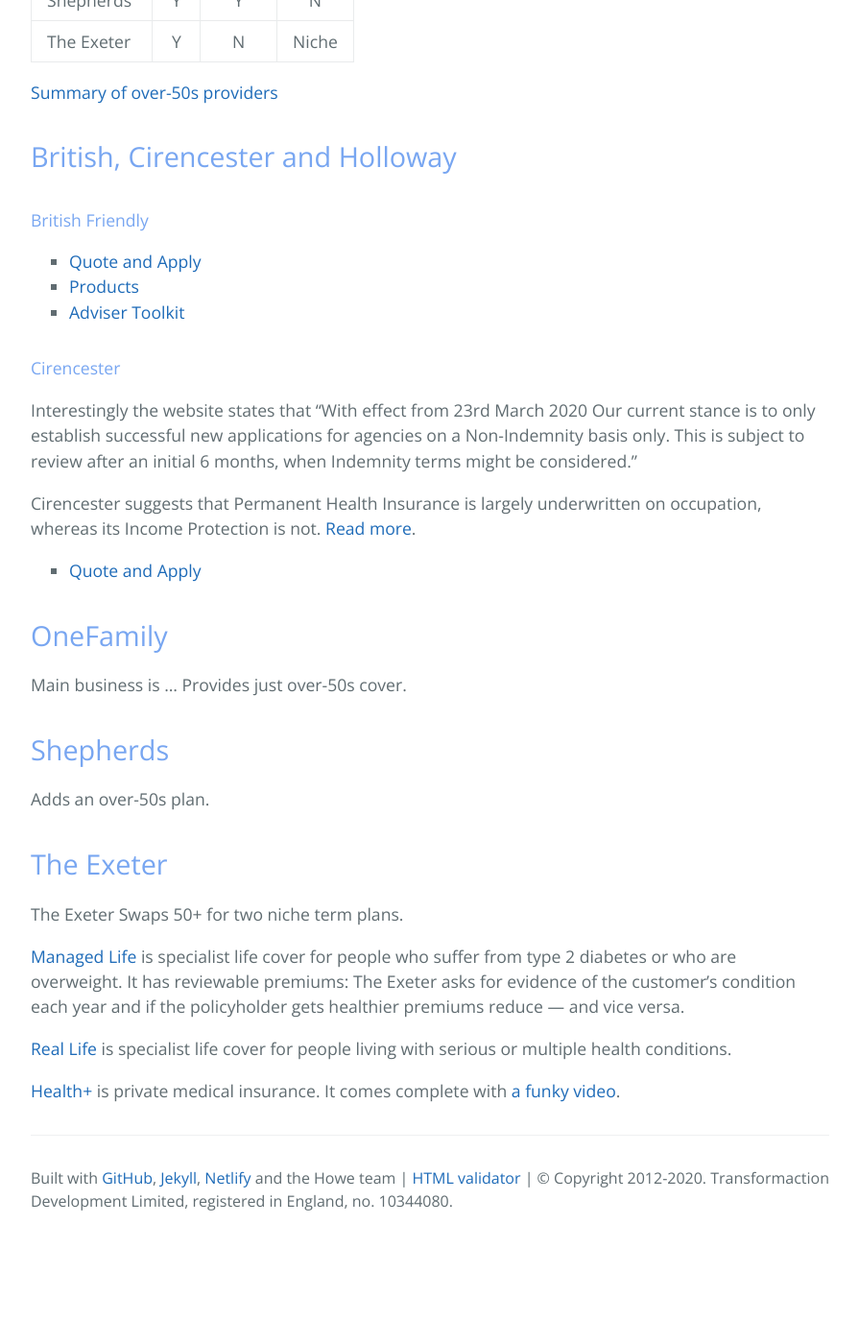
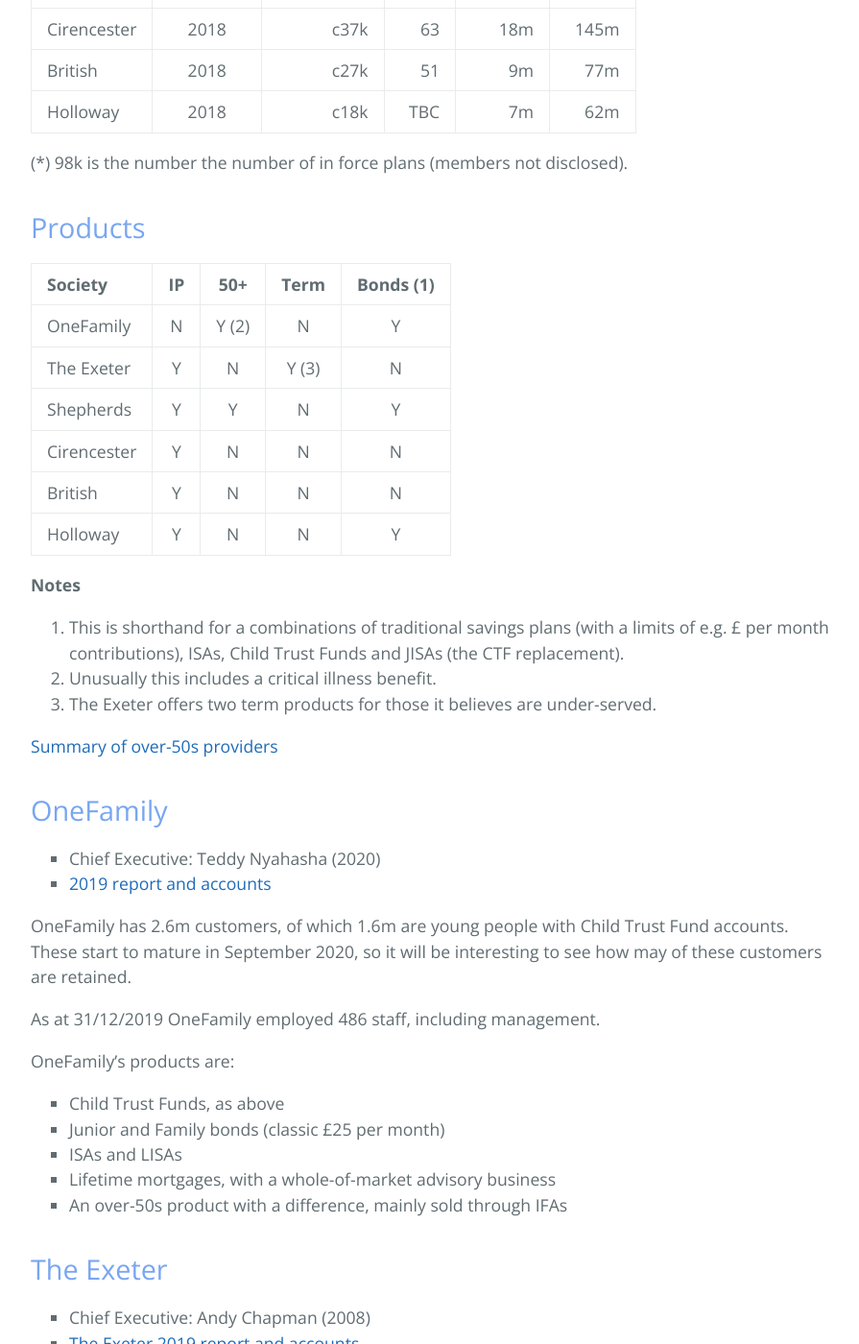
Before and after one commit to maverickactuary/1actuary, a Jekyll site: the page built from content/2marketplayers/friendly-societies.md, in a window 1280 px wide and 1400 px high, scrolled down 557 px. Shown: the whole window at 96% size, without its empty margins (192-1087 px from the left). Built offline with Jekyll 4.4.1, drawn with Linux system fonts in a browser that asks for light colours; before the commit the page ends 1852 px from its top, so only the background shows below that; some of the changed text lies outside the part shown.

Commit message:
Update friendy societies article

```diff
--- a/content/2marketplayers/friendly-societies.md
+++ b/content/2marketplayers/friendly-societies.md
@@ -8,47 +8,115 @@ title: Transformaction
 
 The top six Friendly Societies with adviser focus are fascinating. The following table summarizes their product offerings. Most offer Income Protection (IP), some offer over-50s cover (50+) and just one has branched into a niche term offering.
 
-| Society     | IP | 50+   | Term  |
-|:------------|:--:|:-----:|:-----:|
-| British     | Y  | N     | N     |
-| Cirencester | Y  | N     | N     |
-| Holloway    | Y  | N     | N     |
-| OneFamily   | N  | Niche | N     |
-| Shepherds   | Y  | Y     | N     |
-| The Exeter  | Y  | N     | Niche |
+## Headline numbers
+
+| Society     | Accounts | Customers | Staff | Income | Assets |
+|:------------|:--------:|----------:| ----: | -----: | -----: |
+| OneFamily   | 2019     | c2.6m     |   486 |   112m |   7.5b |
+| The Exeter  | 2019     | c98k      |   145 |    68m |   245m |
+| Shepherds   | 2018     | c98k (*)  |    59 |    19m |   114m |
+| Cirencester | 2018     | c37k      |    63 |    18m |   145m |
+| British     | 2018     | c27k      |    51 |     9m |    77m |
+| Holloway    | 2018     | c18k      |   TBC |     7m |    62m |
+
+(*) 98k is the number the number of in force plans (members not disclosed).
+
+## Products
+
+| Society     | IP | 50+   | Term  | Bonds (1) |
+|:------------|:--:|:-----:|:-----:|:---------:|
+| OneFamily   | N  | Y (2) | N     | Y         |
+| The Exeter  | Y  | N     | Y (3) | N         |
+| Shepherds   | Y  | Y     | N     | Y         |
+| Cirencester | Y  | N     | N     | N         |
+| British     | Y  | N     | N     | N         |
+| Holloway    | Y  | N     | N     | Y         |
+
+**Notes**
+
+1. This is shorthand for a combinations of traditional savings plans (with a limits of e.g. &pound; per month contributions), ISAs, Child Trust Funds and JISAs (the CTF replacement).
+1. Unusually this includes a critical illness benefit.
+1. The Exeter offers two term products for those it believes are under-served.
 
 [Summary of over-50s providers](https://www.over50choices.co.uk/funeral-planning/over-50-life-insurance)
 
-## British, Cirencester and Holloway
-
-#### British Friendly
-
-+ [Quote and Apply](https://advisers.britishfriendly.com/quote/)
-+ [Products](https://advisers.britishfriendly.com/our-products/)
-+ [Adviser Toolkit](https://advisers.britishfriendly.com/adviser-toolkit/)
-
-#### Cirencester
-
-Interestingly the website states that "With effect from 23rd March 2020 Our current stance is to only establish successful new applications for agencies on a Non-Indemnity basis only. This is subject to review after an initial 6 months, when Indemnity terms might be considered."
-
-Cirencester suggests that Permanent Health Insurance is largely underwritten on occupation, whereas its Income Protection is not. [Read more](https://www.cirencester-friendly.co.uk/difference-between-income-protection-and-phi).
-
-+ [Quote and Apply](https://ciqe.cirencester-friendly.co.uk/form/)
-
 ## OneFamily
 
-Main business is ... Provides just over-50s cover.
++ Chief Executive: Teddy Nyahasha (2020)
++ [2019 report and accounts](https://www.onefamily.com/assets/consumer/downloads/company-information/onefamily-annual-report-and-financial-statement-2019.pdf)
 
-## Shepherds
+OneFamily has 2.6m customers, of which 1.6m are young people with Child Trust Fund accounts. These start to mature in September 2020, so it will be interesting to see how may of these customers are retained.
 
-Adds an over-50s plan.
+As at 31/12/2019 OneFamily employed 486 staff, including management.
+
+OneFamily's products are:
+
++ Child Trust Funds, as above
++ Junior and Family bonds (classic &pound;25 per month)
++ ISAs and LISAs
++ Lifetime mortgages, with a whole-of-market advisory business
++ An over-50s product with a difference, mainly sold through IFAs
 
 ## The Exeter
 
-The Exeter Swaps 50+ for two niche term plans.
++ Chief Executive: Andy Chapman (2008)
++ [The Exeter 2019 report and accounts](https://annualreport.the-exeter.com/xmlpages/resources/TXP/the_exeter/downloads/The_Exeter_Annual_Report_2019.pdf)
+
+The Exeter has c98k customers and as at 31/12/2019 employed 145 staff, including management.
+
+The Exeter's products are:
+
+1. Income Protection
+1. Life insurance (Real Life and Managed Life)
+1. Private Medical Insurance (Health+)
+1. Health Cash Plans
+
+Unusually, The Exeter’s insurance businesses consists of both life and general insurance, respectively 1-2 and 3-4 above. Distribution is primarily through financial
+advisers and broker networks.
+
+The Exeter has actively developed its product range in recent years. A new version of the PMI plan (Health+) was launched in September 2018, while 2019 saw Real Life rolled out to the whole adviser market and a range of free medical advice and treatments service, including a HealthWise app..
 
 [Managed Life](https://www.the-exeter.com/customer/life-cover/managed-life/) is specialist life cover for people who suffer from type 2 diabetes or who are overweight. It has reviewable premiums: The Exeter asks for evidence of the customer's condition each year and if the policyholder gets healthier premiums reduce &mdash; and vice versa.
 
 [Real Life](https://www.the-exeter.com/customer/life-cover/real-life/) is specialist life cover for people living with serious or multiple health conditions.
 
 [Health+](https://www.the-exeter.com/customer/health-insurance/) is private medical insurance. It comes complete with [a funky video](https://player.vimeo.com/video/289470447?title=0&byline=0&portrait=0).
+
+Clearly this is a company going places, with a vision in 2019 to become the protection provider of choice for its customers and distribution partners through the development of quality products, efficient processing and rapid claims payment. It also seeks M&amp;A opportunities, so the sector may see consolidation.
+
+## Shepherds  Friendly Society
+
++ Chief Executive: Ann-Marie O’Dea (2015)
++ [Shepherds Friendly Society 2018 report and accounts](https://shepherdsfriendly.blob.core.windows.net/pdf-media/reports-and-accounts-2018.pdf)
+
+Established in 1826, Shepherds offers the following products:
+
++ Junior and adult bonds and ISAs
++ Income Protection
++ Over-50s life cover
+
+## Cirencester Friendly Society
+
++ Chief Executive: Paul Hudson (1997)
++ [Cirencester Friendly 2018 report and accounts](https://www.cirencester-friendly.co.uk/annual_reports_and_accounts)
+
+Founded in 1890, [Cirencester has a long history](https://www.cirencester-friendly.co.uk/our-history). The Society now sell several Holloway and non-Holloway Income Protection products, although it has avoided short term Income Protection (STIP) variants.
+
+## British Friendly Society
+
++ Chief Executive: Gordon Hull  (2019)
++ [British Friendly 2018 report and accounts](https://bfs-assets.s3.amazonaws.com/media/filer_public/d1/a4/d1a44b1f-3988-4733-ab5f-6c2ef445c583/a4_print_version_v_26419.pdf)
+
+British Friendly's 2018 accounts suggest that it want to grow in its members' interests, expanding its distribution and product reach &mdash; potentially beyond income protection.
+
+It still sells a traditional Holloway plan, but growth has mainly come since 2011 in the form of "pure protection" Income Protection products
+
++ [Products](https://advisers.britishfriendly.com/our-products/)
++ [Adviser Toolkit](https://advisers.britishfriendly.com/adviser-toolkit/)
+
+## Holloway Friendly Society
+
++ Chief Executive: Stuart Tragheim (2016)
++ [Holloway Friendly Society 2018 report and accounts](https://www.holloway.co.uk/docs/download/Annual_Report_Accounts_2018.pdf)
+
+In line with several other societies, Holloway has invested in upgraded IT systems (PRISM for Holloway). Perhaps it is this which allowed it in 2018 to achieve an average time from application to underwriting decision of just 4 hours.
```
